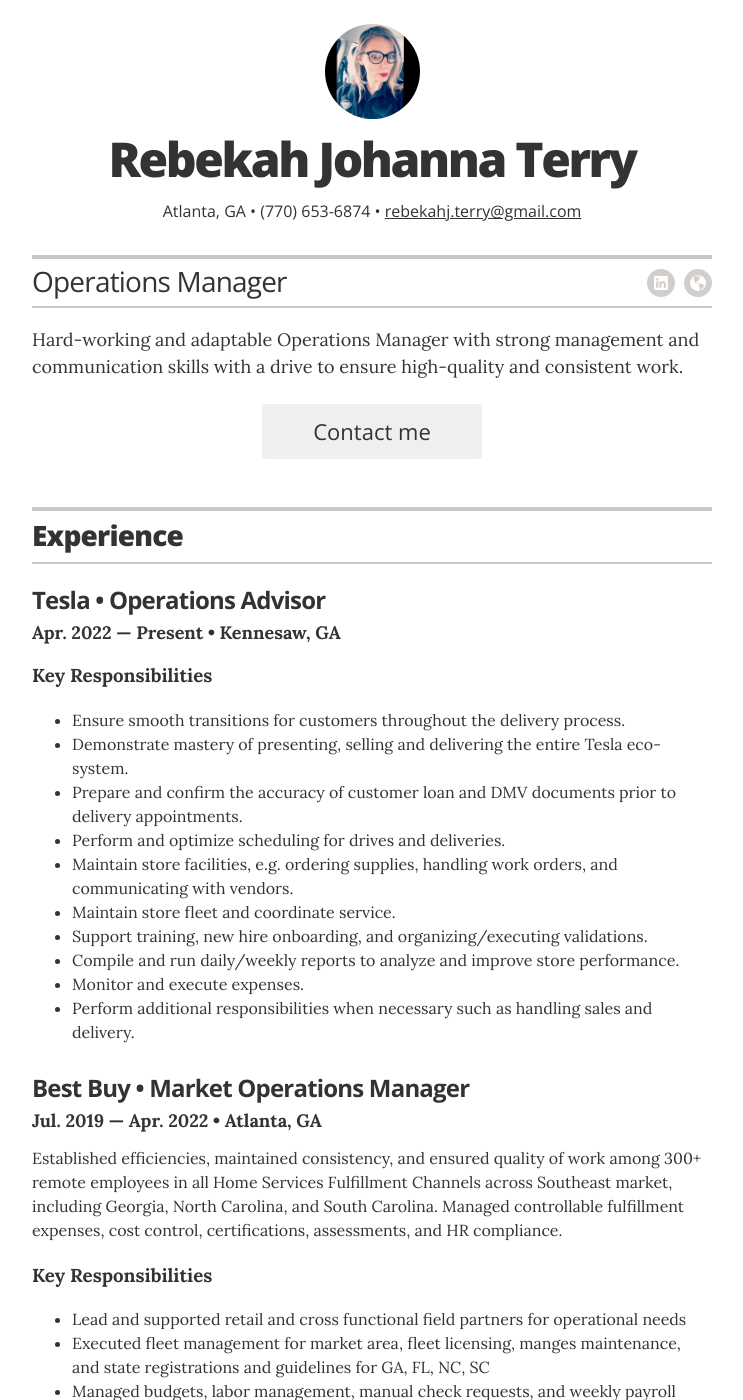
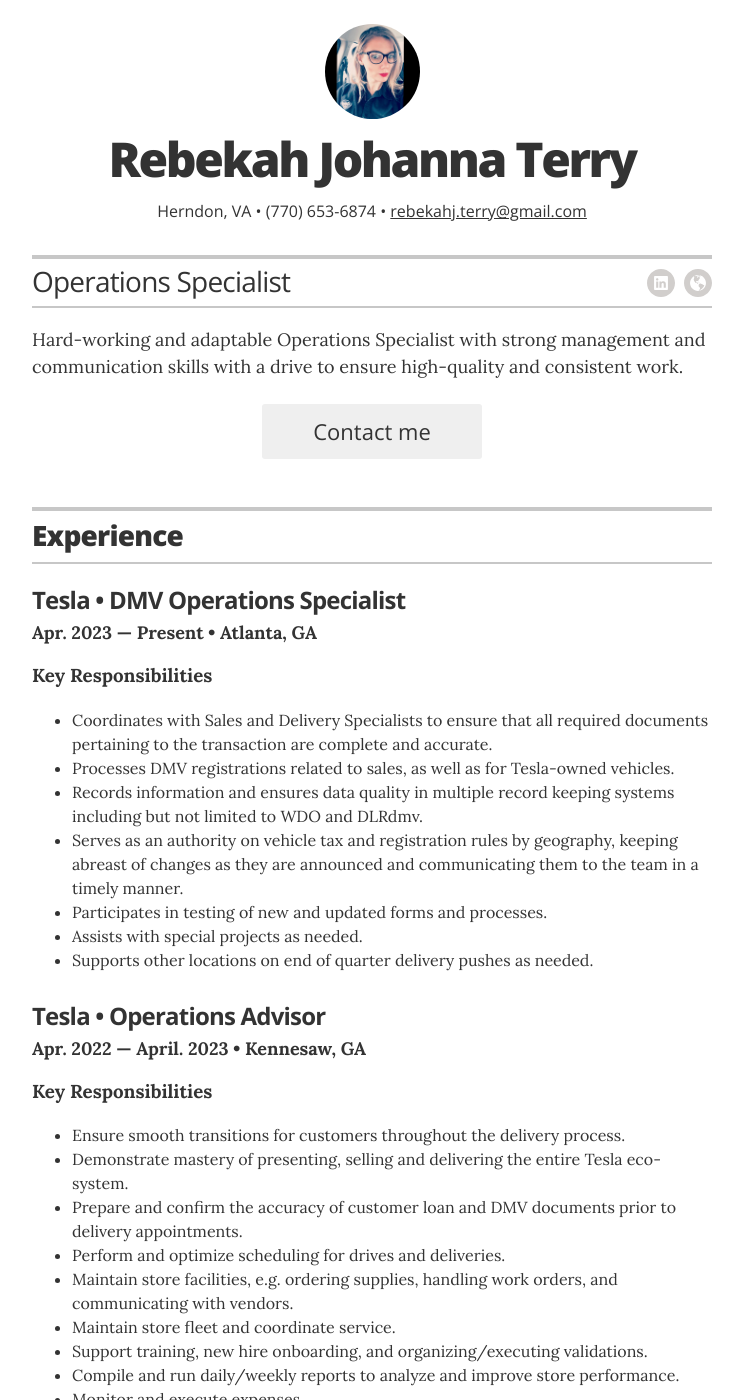
Before and after one commit to caseyscarborough/rebekahjterry.com, a Jekyll site: the page built from index.html, in a window 1280 px wide and 1400 px high. Shown: the whole window, without its empty margins (268-1011 px from the left). Built offline with Jekyll 4.4.1, drawn with Linux system fonts in a browser that asks for light colours.

Commit message:
Update experience and location

```diff
--- a/_config.yml
+++ b/_config.yml
@@ -1,6 +1,6 @@
 # Site settings
 title: "Rebekah Johanna Terry"
-description: "Rebekah J. Terry is a hard-working and adaptable Operations Manager with strong management and communication skills with a drive to ensure high-quality and consistent work."
+description: "Rebekah J. Terry is a hard-working and adaptable Operations Specialist with strong management and communication skills with a drive to ensure high-quality and consistent work."
 
 # Build settings
 markdown: kramdown
@@ -11,19 +11,19 @@ sass:
 # Resume settings
 resume_avatar:                  "true"
 resume_name:                    "Rebekah Johanna Terry"
-resume_title:                   "Operations Manager"
+resume_title:                   "Operations Specialist"
 
 # used for the contact button in _layouts/resume.html
 resume_contact_email:           "rebekahj.terry@gmail.com"
 
 # the next two items are used for schema itemprops in _layouts/resume.html
 resume_contact_telephone:       "(770) 653-6874"
-resume_contact_address:         "Atlanta, GA"
+resume_contact_address:         "Herndon, VA"
 
-resume_header_contact_info:     "Atlanta, GA • (770) 653-6874 • <a href='mailto:rebekahj.terry@gmail.com'>rebekahj.terry@gmail.com</a>"
+resume_header_contact_info:     "Herndon, VA • (770) 653-6874 • <a href='mailto:rebekahj.terry@gmail.com'>rebekahj.terry@gmail.com</a>"
 display_header_contact_info:    "true"
 
-resume_header_intro: "<p>Hard-working and adaptable Operations Manager with strong management and communication skills with a drive to ensure high-quality and consistent work.</p>"
+resume_header_intro: "<p>Hard-working and adaptable Operations Specialist with strong management and communication skills with a drive to ensure high-quality and consistent work.</p>"
 
 # use "yes" to display the email contact button,
 # "no" to display an "I'm not looking for work" message,
--- a/_data/experience.yml
+++ b/_data/experience.yml
@@ -1,6 +1,21 @@
+- company: Tesla
+  position: DMV Operations Specialist
+  duration: Apr. 2023 &mdash; Present
+  location: Atlanta, GA
+  summary:
+    <h3>Key Responsibilities</h3>
+    <ul>
+    <li>Coordinates with Sales and Delivery Specialists to ensure that all required documents pertaining to the transaction are complete and accurate.</li>
+    <li>Processes DMV registrations related to sales, as well as for Tesla-owned vehicles.</li>
+    <li>Records information and ensures data quality in multiple record keeping systems including but not limited to WDO and DLRdmv.</li>
+    <li>Serves as an authority on vehicle tax and registration rules by geography, keeping abreast of changes as they are announced and communicating them to the team in a timely manner.</li>
+    <li>Participates in testing of new and updated forms and processes.</li>
+    <li>Assists with special projects as needed.</li>
+    <li>Supports other locations on end of quarter delivery pushes as needed.</li>
+    </ul>
 - company: Tesla
   position: Operations Advisor
-  duration: Apr. 2022 &mdash; Present
+  duration: Apr. 2022 &mdash; April. 2023
   location: Kennesaw, GA
   summary:
     <h3>Key Responsibilities</h3>
@@ -38,19 +53,16 @@
     <li>Supervised, reported on, and implemented COVID-safe procedures and employee health during the COVID-19 pandemic</li>
     </ul>
   location: Atlanta, GA
-
 - company: Best Buy
   position: Field Services Administrative Assistant
   duration: Apr. 2016 &mdash; Jul. 2019
   summary: Provided broad operations and administrative support for territory field services manager, market field service manager, 13 regional field managers, two licensed electricians, and territory project manager.
   location: Atlanta, GA
-
 - company: ASICS America Corporation
   position: Assistant Manager
   duration: Jun. 2015 &mdash; Apr. 2016
   summary: Led communication efforts across digital and traditional media channels for marketing and public relations, internal communication strategies, and coordinated support programs for the recipients of the center's services.
   location: Woodstock, GA
-
 - company: Best Buy
   position: Operations Supervisor
   duration: 2010 &mdash; Jun. 2015
```
